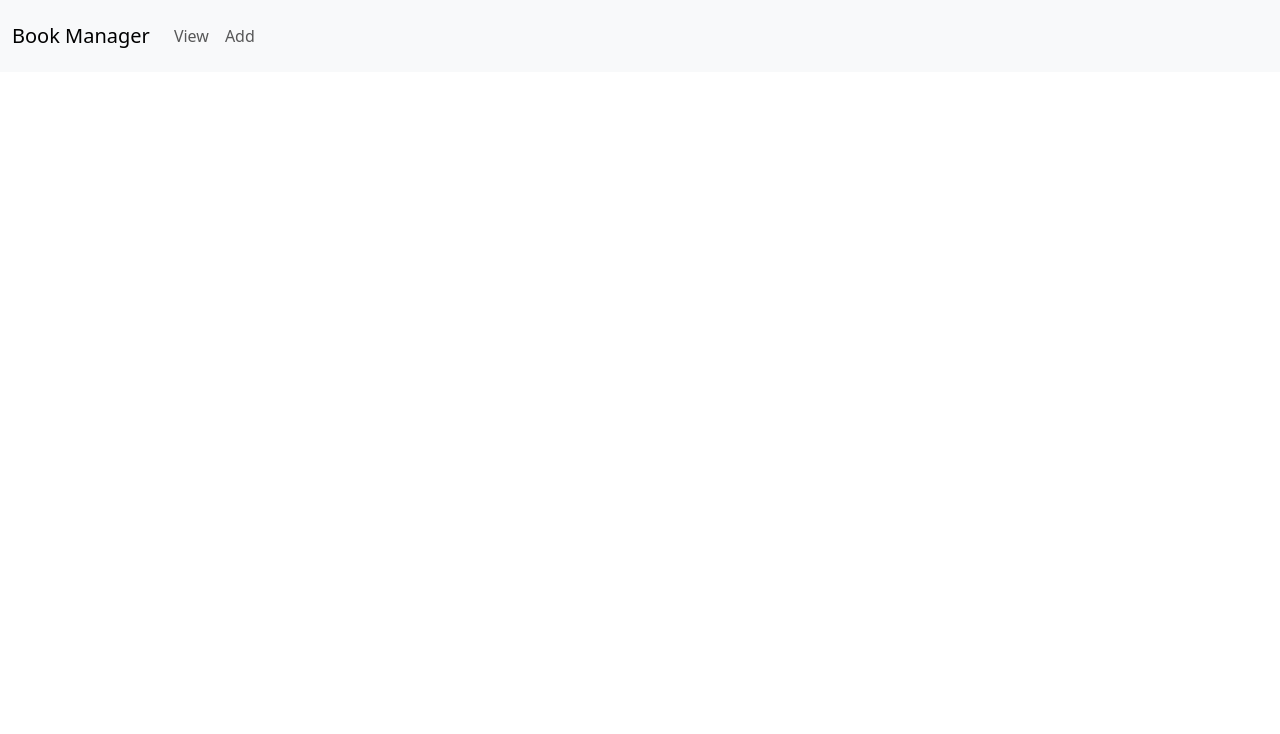
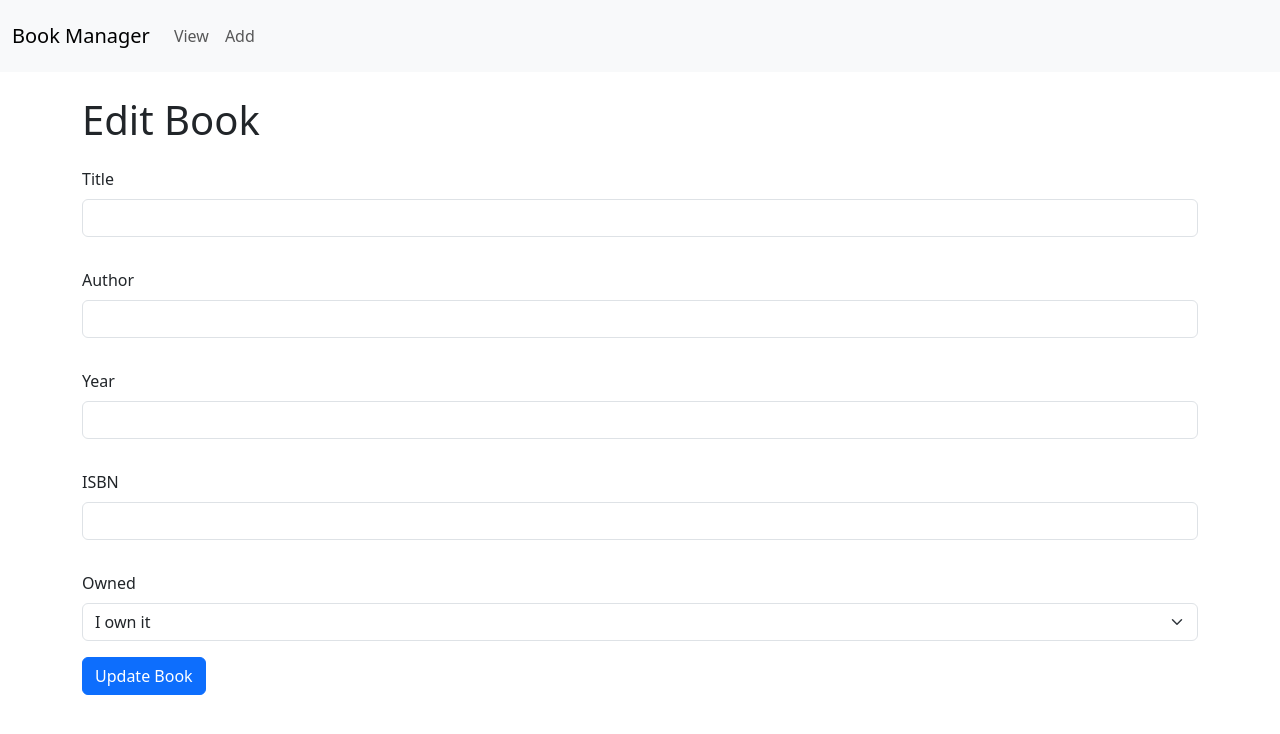
Before and after one commit to Blaithnaid/drq-project, a React (Vite) app: page /edit/1 in a window 1280 px wide. Shown: the top 734 px of the page. Built offline with nearby package versions, Linux system fonts and the light colour scheme; no server answers.

Commit message:
filling out Edit from stub

```diff
--- a/src/pages/Edit.jsx
+++ b/src/pages/Edit.jsx
@@ -1,74 +1,131 @@
 // imports
-import React from "react";
+import React, { useState, useEffect } from "react";
+import { useParams, useNavigate } from "react-router-dom";
 import axios from "axios";
-import { useState } from "react";
 import { Form, Button, Container } from "react-bootstrap";
-import FormSelect from "react-bootstrap/FormSelect";
 import "bootstrap/dist/css/bootstrap.min.css";
 import "./Add.css";
-// Get Google Books API key from environment variables
-const GOOGLE_BOOKS_KEY = import.meta.env.VITE_GOOGLE_BOOKS_KEY;
-
-// Function to fetch book cover from Google Books API
-const fetchBookCover = async (title, author) => {
-	try {
-		const response = await axios.get(
-			`https://www.googleapis.com/books/v1/volumes?q=${encodeURIComponent(
-				`${title} ${author}`
-			)}&key=${GOOGLE_BOOKS_KEY}`
-		);
-
-		if (
-			response.data.items &&
-			response.data.items[0].volumeInfo.imageLinks
-		) {
-			const coverUrl =
-				response.data.items[0].volumeInfo.imageLinks.thumbnail;
-			console.log("Fetched book cover URL:", coverUrl);
-			return coverUrl;
-		}
-		console.log("No book cover found");
-		return null;
-	} catch (error) {
-		console.error("Error fetching book cover:", error);
-		return null;
-	}
-};
 
 const Edit = () => {
-	// state variables
+	const { id } = useParams();
+	const navigate = useNavigate();
+
+	// State for form fields
 	const [title, setTitle] = useState("");
 	const [author, setAuthor] = useState("");
 	const [year, setYear] = useState("");
 	const [isbn, setIsbn] = useState("");
 	const [owned, setOwned] = useState(true);
+	const [cover, setCover] = useState("");
 
-	// handle form submission
+	// Fetch book data on component mount
+	useEffect(() => {
+		const fetchBook = async () => {
+			try {
+				const response = await axios.get(
+					`http://localhost:4000/api/books/${id}`
+				);
+				const book = response.data.book;
+
+				// Populate form fields
+				setTitle(book.title);
+				setAuthor(book.author);
+				setYear(book.year || "");
+				setIsbn(book.isbn || "");
+				setOwned(book.owned);
+				setCover(book.cover || "");
+			} catch (error) {
+				console.error("Error fetching book:", error);
+				alert("Error loading book data");
+			}
+		};
+
+		fetchBook();
+	}, [id]);
+
+	// Handle form submission
 	const handleSubmit = async (e) => {
 		e.preventDefault();
-		// fetch book cover
-		const cover = await fetchBookCover(title, author);
-		// log details from the form
-		console.log(
-			`Title: ${title}, Author: ${author}, Year: ${year}, ISBN: ${isbn}, Owned: ${owned}, Cover: ${cover}`
-		);
-		// create a new book object
-		const book = {
-			title: title,
-			author: author,
-			cover: cover,
-			year: year,
-			isbn: isbn,
-			owned: owned,
-		};
+		try {
+			const updatedBook = {
+				title,
+				author,
+				year,
+				isbn,
+				owned,
+				cover,
+			};
 
-		axios
-			.post("http://localhost:4000/api/books", book)
-			.then((res) => console.log("Book added successfully:", res.data))
-			.catch((err) => console.error("Error adding book:", err));
+			await axios.put(
+				`http://localhost:4000/api/books/${id}`,
+				updatedBook
+			);
+			alert("Book updated successfully");
+			navigate("/view"); // Redirect to view page
+		} catch (error) {
+			console.error("Error updating book:", error);
+			alert("Failed to update book");
+		}
 	};
 
-	return <></>;
+	return (
+		<Container>
+			<br />
+			<h1>Edit Book</h1>
+			<Form onSubmit={handleSubmit}>
+				<Form.Group className="mb-3">
+					<Form.Label>Title</Form.Label>
+					<Form.Control
+						type="text"
+						value={title}
+						onChange={(e) => setTitle(e.target.value)}
+					/>
+				</Form.Group>
+
+				<Form.Group className="mb-3">
+					<Form.Label>Author</Form.Label>
+					<Form.Control
+						type="text"
+						value={author}
+						onChange={(e) => setAuthor(e.target.value)}
+					/>
+				</Form.Group>
+
+				<Form.Group className="mb-3">
+					<Form.Label>Year</Form.Label>
+					<Form.Control
+						type="number"
+						value={year}
+						onChange={(e) => setYear(e.target.value)}
+					/>
+				</Form.Group>
+
+				<Form.Group className="mb-3">
+					<Form.Label>ISBN</Form.Label>
+					<Form.Control
+						type="text"
+						value={isbn}
+						onChange={(e) => setIsbn(e.target.value)}
+					/>
+				</Form.Group>
+
+				<Form.Group className="mb-3">
+					<Form.Label>Owned</Form.Label>
+					<Form.Select
+						value={owned ? "1" : "2"}
+						onChange={(e) => setOwned(e.target.value === "1")}
+					>
+						<option value="1">I own it</option>
+						<option value="2">I want to buy it</option>
+					</Form.Select>
+				</Form.Group>
+
+				<Button variant="primary" type="submit">
+					Update Book
+				</Button>
+			</Form>
+		</Container>
+	);
 };
 
 export default Edit;
```
